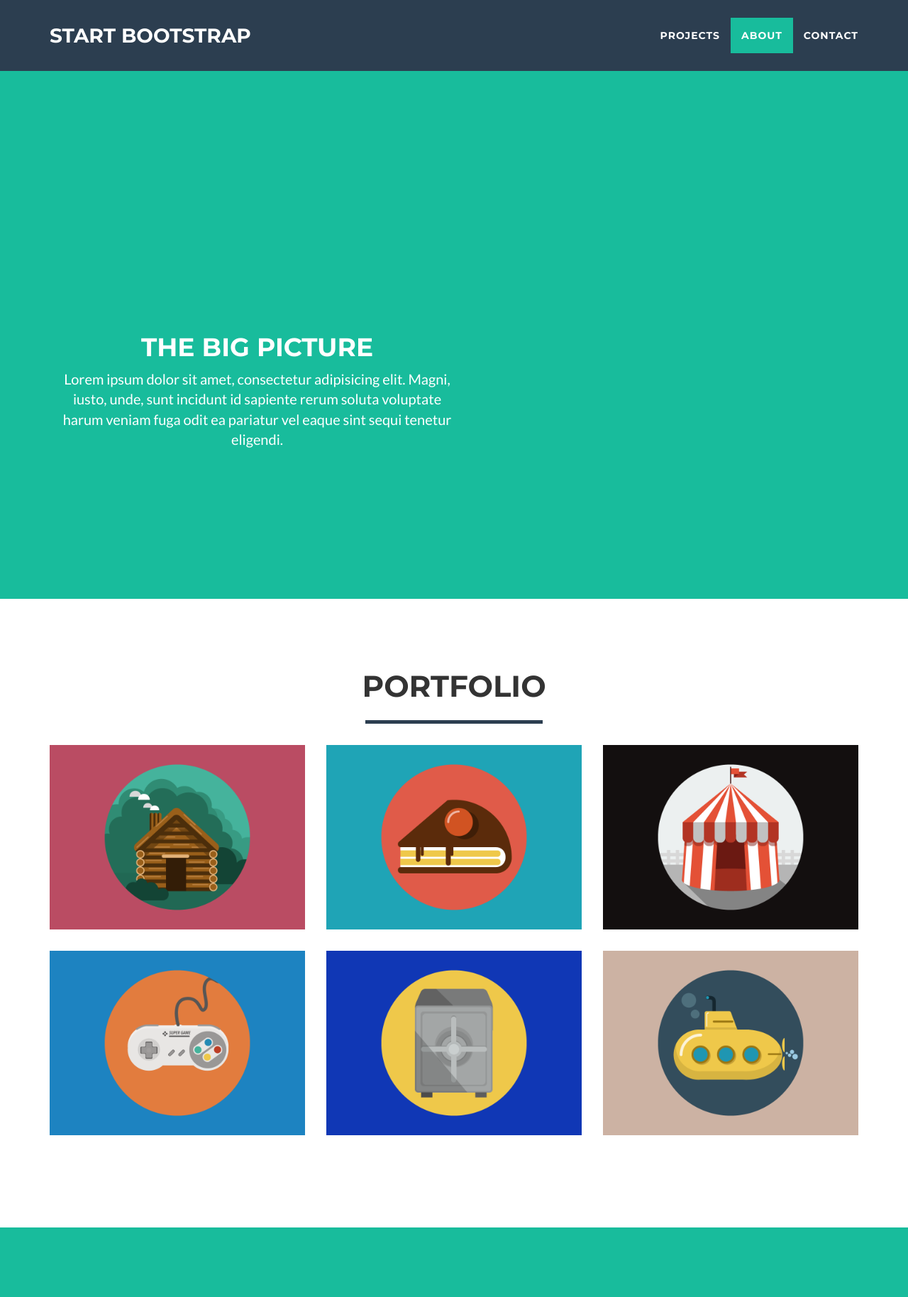
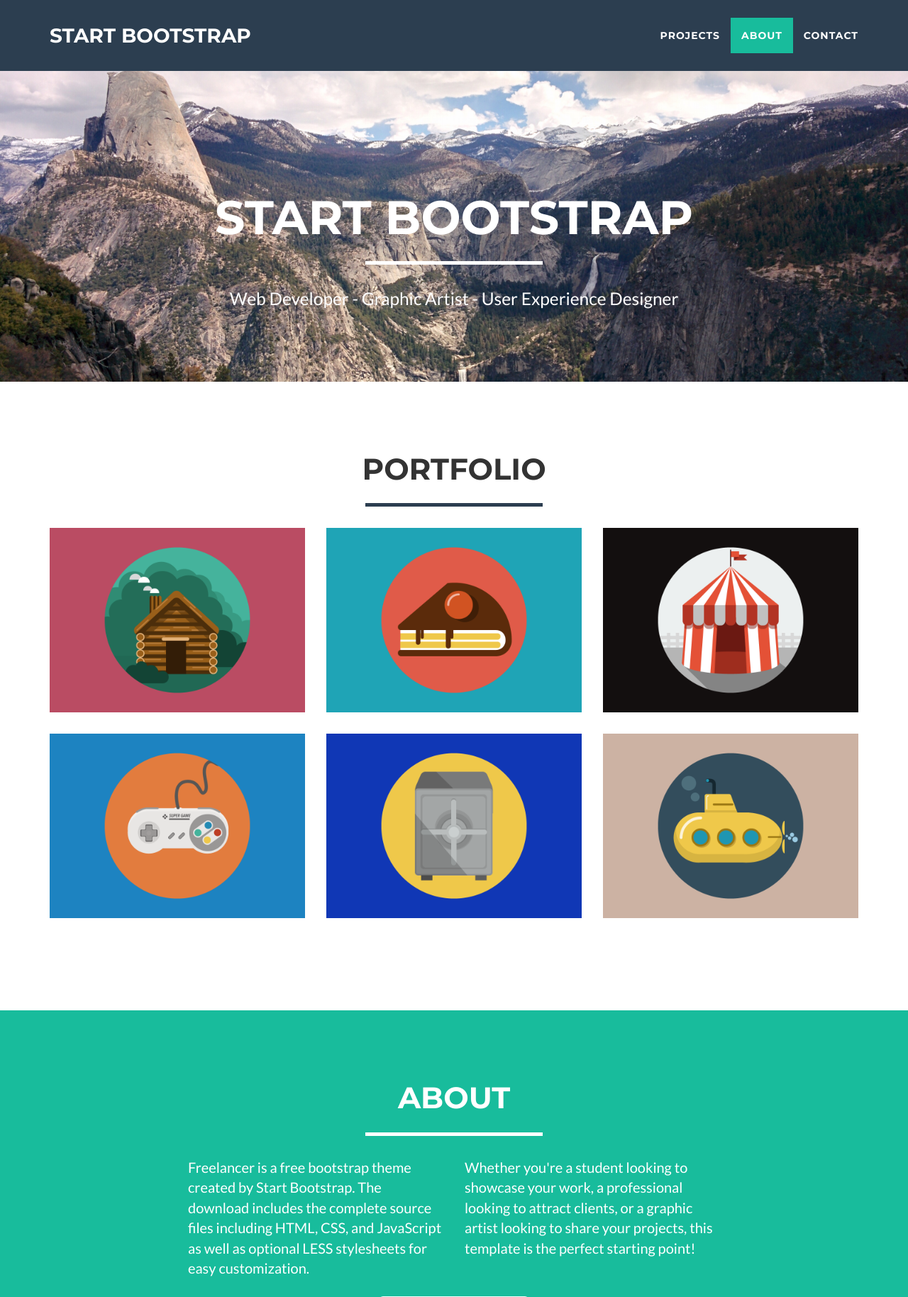
Before and after one commit to vemonet/vemonet.github.io, a PHP site: page / in a window 1280 px wide. Shown: the top 1828 px of the page at 71% size. Run offline with PHP 8.4, Linux system fonts and the light colour scheme; some libraries are stand-ins or nearby versions.

Commit message:
put yosemite image in background

```diff
--- a/css/the-big-picture.css
+++ b/css/the-big-picture.css
@@ -11,7 +11,7 @@ body {
 }
 
 .full {
-  background: url(url("file:/img/yosemite.jpg) no-repeat center center fixed;
+  background: url("https://vemonet.github.io/img/yosemite.jpg") no-repeat center center fixed;
   -webkit-background-size: cover;
   -moz-background-size: cover;
   -o-background-size: cover;
--- a/index.html
+++ b/index.html
@@ -68,24 +68,12 @@
 
     <!-- Header -->
     <header>
-        <div class="container" id="maincontent" tabindex="-1">
+        <div class="container full" id="maincontent" tabindex="-1" style="width: 100%;">
             <div class="row">
-                <div class="col-lg-12">
-                    <!--img class="img-responsive" src="img/yosemite.jpg" alt=""-->
-                  <div class="container">
-                    <div class="row">
-                        <div class="col-md-6 col-sm-12">
-                            <h1>The Big Picture</h1>
-                            <p>Lorem ipsum dolor sit amet, consectetur adipisicing elit. Magni, iusto, unde, sunt incidunt id sapiente rerum soluta voluptate harum veniam fuga odit ea pariatur vel eaque sint sequi tenetur eligendi.</p>
-                        </div>
-                    </div>
-                      <!-- /.row -->
-                  </div>
-                    <!--div class="intro-text">
-                        <h1 class="name">Start Bootstrap</h1>
-                        <hr class="star-light">
-                        <span class="skills">Web Developer - Graphic Artist - User Experience Designer</span>
-                    </div-->
+                <div class="intro-text">
+                    <h1 class="name">Start Bootstrap</h1>
+                    <hr class="star-light">
+                    <span class="skills">Web Developer - Graphic Artist - User Experience Designer</span>
                 </div>
             </div>
         </div>
```
